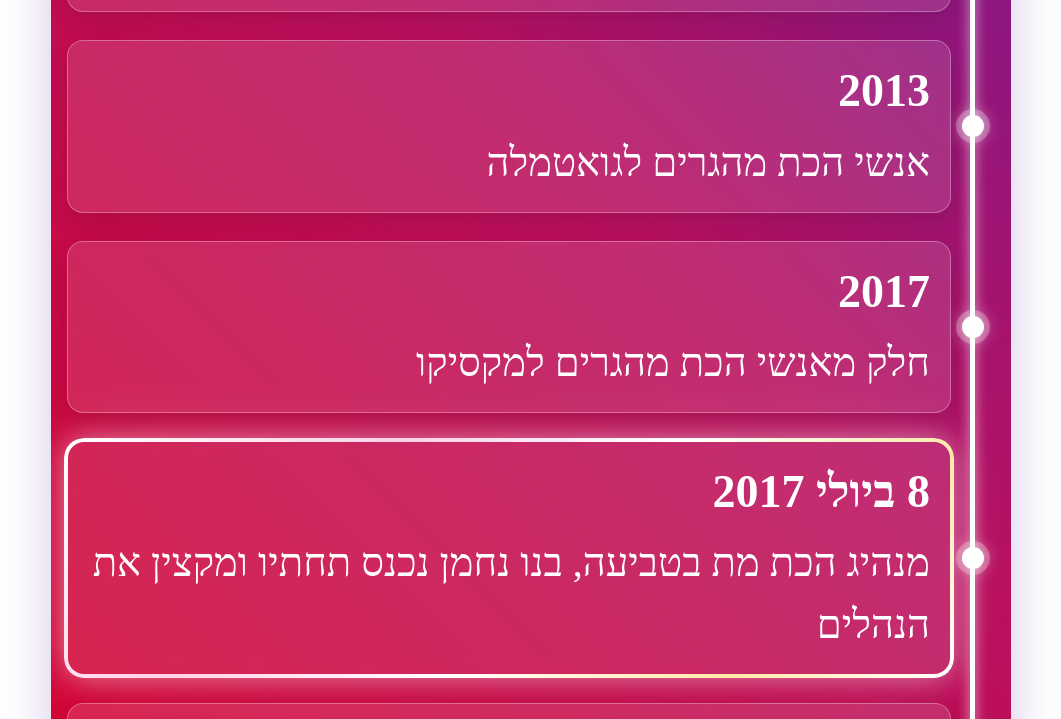
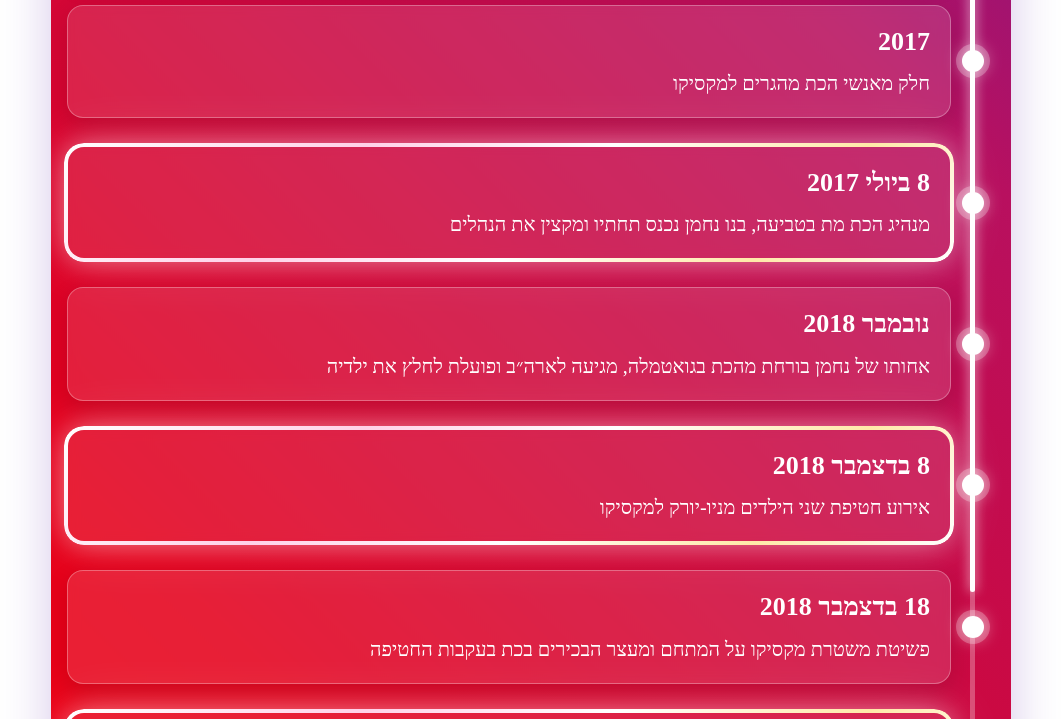
Before and after one commit to yairmohr/lev-tahor-timeline, a plain HTML site: page index.html in a window 1280 px wide. Shown: the part 668-1387 px from the top of the page, without its empty margins (109-1170 px from the left). Drawn offline with Linux system fonts and the light colour scheme.

Commit message:
Smaller fonts

```diff
--- a/index.html
+++ b/index.html
@@ -106,14 +106,14 @@
     #tl-hist .tl__date {
       display: block;
       margin-bottom: 8px;
-      font-size: 46px;
+      font-size: 26px;
       font-weight: 700;
       line-height: 1.4;
     }
 
     #tl-hist .tl__text {
       margin: 0;
-      font-size: 40px;
+      font-size: 20px;
       line-height: 1.55;
     }
 
```
